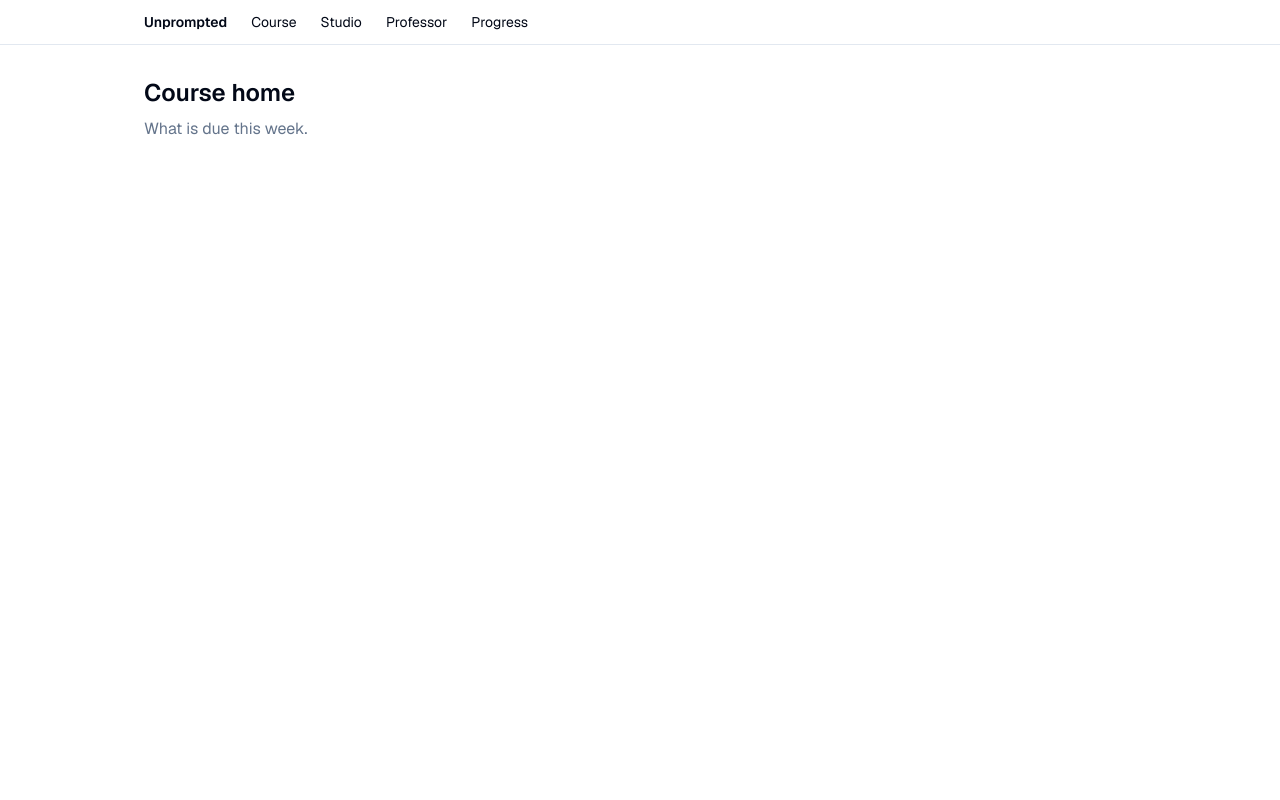
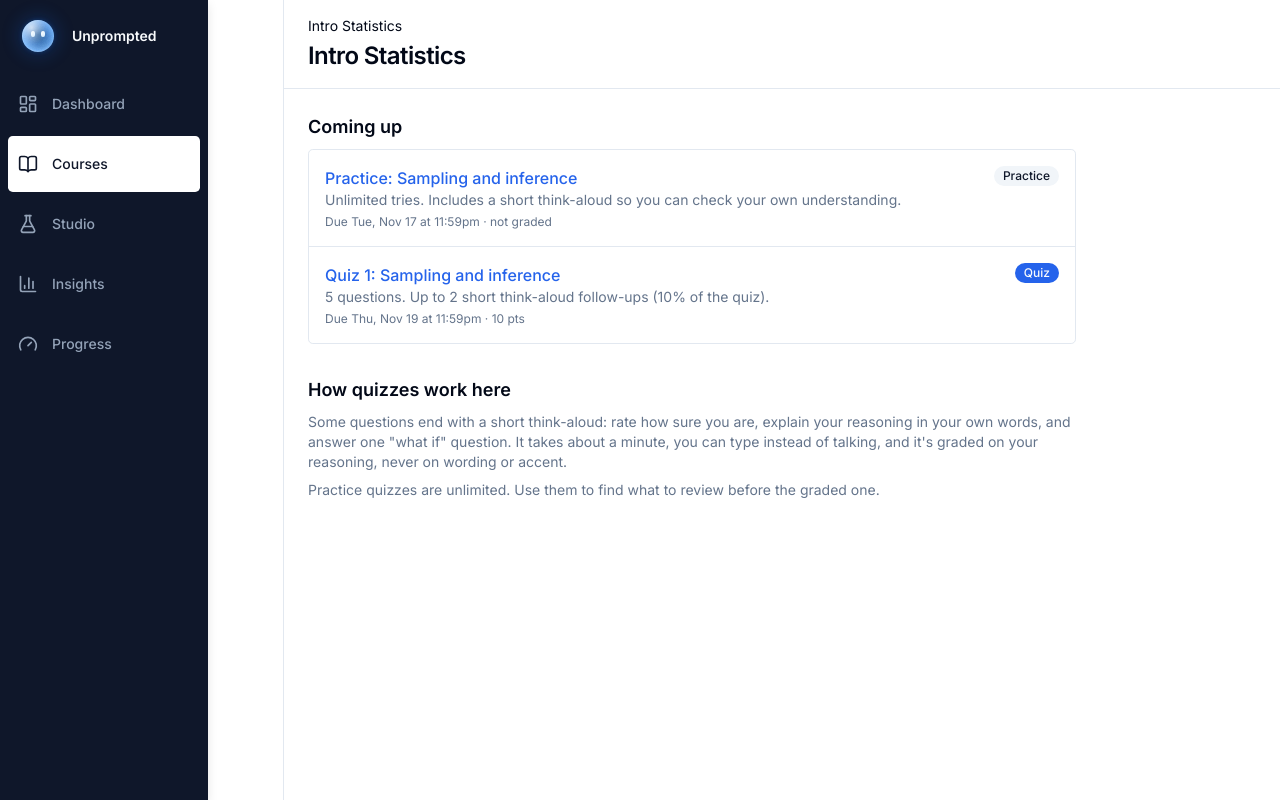
Before and after one commit to lgoyal6/sand-hacks, a Next.js app in the folder apps/web/: page /course in a window 1280 px wide. Built offline with nearby package versions, Linux system fonts and the light colour scheme.

Commit message:
Use D's AppShell: drop global header, Inter + JetBrains Mono, TooltipProvider; add course home, assignments and quizzes pages; VoiceOrb in the probe

```diff
--- /dev/null
+++ b/apps/web/app/(student)/_lib/course.ts
@@ -0,0 +1,38 @@
+// The demo course. A single course until B's Canvas import provides real ones.
+// Due dates and assignment metadata are demo values for the LMS shell.
+export const COURSE = { id: "stats-101", name: "Intro Statistics", term: "Fall 2026" } as const;
+
+export interface Assignment {
+  id: string;
+  title: string;
+  kind: "quiz" | "practice";
+  quizId?: string;
+  due: string; // ISO date
+  points: number;
+  description: string;
+}
+
+export const ASSIGNMENTS: Assignment[] = [
+  {
+    id: "a-practice-1",
+    title: "Practice: Sampling and inference",
+    kind: "practice",
+    quizId: "sample-stats",
+    due: "2026-11-17",
+    points: 0,
+    description: "Unlimited tries. Includes a short think-aloud so you can check your own understanding.",
+  },
+  {
+    id: "a-quiz-1",
+    title: "Quiz 1: Sampling and inference",
+    kind: "quiz",
+    quizId: "sample-stats",
+    due: "2026-11-19",
+    points: 10,
+    description: "5 questions. Up to 2 short think-aloud follow-ups (10% of the quiz).",
+  },
+];
+
+export function formatDue(iso: string) {
+  return new Date(`${iso}T23:59:00`).toLocaleDateString("en-US", { weekday: "short", month: "short", day: "numeric" }) + " at 11:59pm";
+}
--- a/apps/web/app/(student)/quiz/[id]/page.tsx
+++ b/apps/web/app/(student)/quiz/[id]/page.tsx
@@ -1,28 +1,34 @@
 // Owner: C. Student quiz runtime.
 import { Suspense } from "react";
 import { notFound } from "next/navigation";
+import { AppShell, STUDENT_COURSE_NAV } from "@/components/ui/app-shell";
 import { QuizRunner } from "@/components/quiz/quiz-runner";
 import { getQuiz, toPublic } from "../_lib/quizzes";
+import { COURSE } from "../../_lib/course";
 
-async function QuizBody({ params }: { params: Promise<{ id: string }> }) {
-  const { id } = await params;
+async function QuizBody({ params, searchParams }: { params: Promise<{ id: string }>; searchParams: Promise<Record<string, string | string[] | undefined>> }) {
+  const [{ id }, sp] = await Promise.all([params, searchParams]);
   const quiz = await getQuiz(id);
   if (!quiz) notFound();
   const pub = toPublic(quiz);
   return (
-    <>
-      <h1 id="quiz-title" className="text-2xl font-semibold">{pub.title}</h1>
-      <QuizRunner quiz={pub} />
-    </>
+    <AppShell
+      course={{ name: COURSE.name, term: COURSE.term, nav: STUDENT_COURSE_NAV }}
+      breadcrumbs={[{ label: COURSE.name, href: "/course" }, { label: "Quizzes", href: "/course/quizzes" }, { label: pub.title }]}
+      title={pub.title}
+    >
+      <h1 id="quiz-title" className="sr-only">{pub.title}</h1>
+      <div className="max-w-3xl">
+        <QuizRunner quiz={pub} suggestedMode={sp.mode === "graded" ? "graded" : "practice"} />
+      </div>
+    </AppShell>
   );
 }
 
-export default function QuizPage({ params }: PageProps<"/quiz/[id]">) {
+export default function QuizPage({ params, searchParams }: PageProps<"/quiz/[id]">) {
   return (
-    <section className="space-y-6">
-      <Suspense fallback={<p className="text-muted-foreground">Loading quiz...</p>}>
-        <QuizBody params={params} />
-      </Suspense>
-    </section>
+    <Suspense fallback={<p className="p-8 text-muted-foreground">Loading quiz...</p>}>
+      <QuizBody params={params} searchParams={searchParams} />
+    </Suspense>
   );
 }
--- /dev/null
+++ b/apps/web/app/course/assignments/page.tsx
@@ -0,0 +1,18 @@
+// Owner: C.
+import { AppShell, STUDENT_COURSE_NAV } from "@/components/ui/app-shell";
+import { AssignmentList } from "@/components/course/assignment-list";
+import { ASSIGNMENTS, COURSE } from "@/app/(student)/_lib/course";
+
+export default function AssignmentsPage() {
+  return (
+    <AppShell
+      course={{ name: COURSE.name, term: COURSE.term, nav: STUDENT_COURSE_NAV }}
+      breadcrumbs={[{ label: COURSE.name, href: "/course" }, { label: "Assignments" }]}
+      title="Assignments"
+    >
+      <div className="max-w-3xl">
+        <AssignmentList items={ASSIGNMENTS} />
+      </div>
+    </AppShell>
+  );
+}
--- a/apps/web/app/course/page.tsx
+++ b/apps/web/app/course/page.tsx
@@ -1,9 +1,26 @@
-// Placeholder from the scaffold. Owner: C (see docs/CONTRACTS.md).
-export default function Page() {
+// Owner: C. Course home: what's due.
+import { AppShell, STUDENT_COURSE_NAV } from "@/components/ui/app-shell";
+import { AssignmentList } from "@/components/course/assignment-list";
+import { ASSIGNMENTS, COURSE } from "@/app/(student)/_lib/course";
+
+export default function CourseHome() {
+  const upcoming = [...ASSIGNMENTS].sort((a, b) => a.due.localeCompare(b.due));
   return (
-    <section className="space-y-2">
-      <h1 className="text-2xl font-semibold">Course home</h1>
-      <p className="text-muted-foreground">What is due this week.</p>
-    </section>
+    <AppShell course={{ name: COURSE.name, term: COURSE.term, nav: STUDENT_COURSE_NAV }} breadcrumbs={[{ label: COURSE.name }]} title={COURSE.name}>
+      <div className="max-w-3xl space-y-8">
+        <section className="space-y-2">
+          <h2 className="text-lg font-semibold">Coming up</h2>
+          <AssignmentList items={upcoming} />
+        </section>
+        <section className="space-y-2 text-sm text-muted-foreground">
+          <h2 className="text-lg font-semibold text-foreground">How quizzes work here</h2>
+          <p>
+            Some questions end with a short think-aloud: rate how sure you are, explain your reasoning in your own words, and answer one &quot;what if&quot;
+            question. It takes about a minute, you can type instead of talking, and it&apos;s graded on your reasoning, never on wording or accent.
+          </p>
+          <p>Practice quizzes are unlimited. Use them to find what to review before the graded one.</p>
+        </section>
+      </div>
+    </AppShell>
   );
 }
--- /dev/null
+++ b/apps/web/app/course/quizzes/page.tsx
@@ -0,0 +1,18 @@
+// Owner: C.
+import { AppShell, STUDENT_COURSE_NAV } from "@/components/ui/app-shell";
+import { AssignmentList } from "@/components/course/assignment-list";
+import { ASSIGNMENTS, COURSE } from "@/app/(student)/_lib/course";
+
+export default function QuizzesPage() {
+  return (
+    <AppShell
+      course={{ name: COURSE.name, term: COURSE.term, nav: STUDENT_COURSE_NAV }}
+      breadcrumbs={[{ label: COURSE.name, href: "/course" }, { label: "Quizzes" }]}
+      title="Quizzes"
+    >
+      <div className="max-w-3xl">
+        <AssignmentList items={ASSIGNMENTS.filter((a) => a.quizId)} />
+      </div>
+    </AppShell>
+  );
+}
--- a/apps/web/app/layout.tsx
+++ b/apps/web/app/layout.tsx
@@ -1,40 +1,22 @@
 import type { Metadata } from "next";
-import { Geist, Geist_Mono } from "next/font/google";
-import Link from "next/link";
+import { Inter, JetBrains_Mono } from "next/font/google";
+import { TooltipProvider } from "@/components/ui/tooltip";
 import "./globals.css";
 
-const geistSans = Geist({
-  variable: "--font-sans",
-  subsets: ["latin"],
-});
-
-const geistMono = Geist_Mono({
-  variable: "--font-geist-mono",
-  subsets: ["latin"],
-});
+const inter = Inter({ variable: "--font-inter", subsets: ["latin"] });
+const mono = JetBrains_Mono({ variable: "--font-jetbrains-mono", subsets: ["latin"] });
 
 export const metadata: Metadata = {
   title: "Unprompted",
   description: "Quizzes that test what only the learner has: a model of the problem in their head.",
 };
 
+// Each page renders its own chrome with AppShell (@/components/ui/app-shell, owner D).
 export default function RootLayout({ children }: LayoutProps<"/">) {
   return (
-    <html
-      lang="en"
-      className={`${geistSans.variable} ${geistMono.variable} h-full antialiased`}
-    >
-      <body className="min-h-full flex flex-col">
-        <header className="border-b">
-          <nav className="mx-auto flex max-w-5xl items-center gap-6 px-4 py-3 text-sm">
-            <Link href="/" className="font-semibold">Unprompted</Link>
-            <Link href="/course">Course</Link>
-            <Link href="/studio">Studio</Link>
-            <Link href="/professor">Professor</Link>
-            <Link href="/progress">Progress</Link>
-          </nav>
-        </header>
-        <main className="mx-auto w-full max-w-5xl flex-1 px-4 py-8">{children}</main>
+    <html lang="en" className={`${inter.variable} ${mono.variable} h-full antialiased`}>
+      <body className="min-h-full">
+        <TooltipProvider>{children}</TooltipProvider>
       </body>
     </html>
   );
--- a/apps/web/app/page.tsx
+++ b/apps/web/app/page.tsx
@@ -1,17 +1,22 @@
 import Link from "next/link";
+import { AppShell } from "@/components/ui/app-shell";
 
 export default function Home() {
   return (
-    <section className="space-y-4">
-      <h1 className="text-3xl font-semibold">Unprompted</h1>
-      <p className="text-muted-foreground max-w-prose">
-        Quizzes that test what only you have: a model of the problem in your head.
-      </p>
-      <ul className="list-disc pl-6">
-        <li><Link className="underline" href="/course">Course home</Link></li>
-        <li><Link className="underline" href="/quiz/sample-stats">Sample quiz</Link></li>
-        <li><Link className="underline" href="/studio">Professor studio</Link></li>
-      </ul>
-    </section>
+    <AppShell title="Dashboard">
+      <div className="max-w-3xl space-y-6">
+        <p className="text-muted-foreground">Quizzes that test what only you have: a model of the problem in your head.</p>
+        <div className="grid gap-4 sm:grid-cols-2">
+          <Link href="/course" className="rounded-md border p-4 hover:bg-muted">
+            <p className="font-medium">Intro Statistics</p>
+            <p className="text-sm text-muted-foreground">Student view: course home, quizzes, think-aloud</p>
+          </Link>
+          <Link href="/studio" className="rounded-md border p-4 hover:bg-muted">
+            <p className="font-medium">Professor studio</p>
+            <p className="text-sm text-muted-foreground">Attack a quiz, transform items, review evidence</p>
+          </Link>
+        </div>
+      </div>
+    </AppShell>
   );
 }
--- /dev/null
+++ b/apps/web/components/course/assignment-list.tsx
@@ -0,0 +1,27 @@
+import Link from "next/link";
+import { Badge } from "@/components/ui/badge";
+import { type Assignment, formatDue } from "@/app/(student)/_lib/course";
+
+export function AssignmentList({ items }: { items: Assignment[] }) {
+  return (
+    <ul className="divide-y rounded-md border">
+      {items.map((a) => {
+        const href = a.quizId ? `/quiz/${a.quizId}${a.kind === "quiz" ? "?mode=graded" : ""}` : "#";
+        return (
+          <li key={a.id} id={`assignment-${a.id}`} className="flex items-start justify-between gap-4 p-4">
+            <div className="space-y-1">
+              <Link href={href} className="font-medium text-primary hover:underline">
+                {a.title}
+              </Link>
+              <p className="text-sm text-muted-foreground">{a.description}</p>
+              <p className="text-xs text-muted-foreground">
+                Due {formatDue(a.due)} · {a.points ? `${a.points} pts` : "not graded"}
+              </p>
+            </div>
+            <Badge variant={a.kind === "quiz" ? "default" : "secondary"}>{a.kind === "quiz" ? "Quiz" : "Practice"}</Badge>
+          </li>
+        );
+      })}
+    </ul>
+  );
+}
--- a/apps/web/components/probe/probe-flow.tsx
+++ b/apps/web/components/probe/probe-flow.tsx
@@ -5,6 +5,7 @@
 import { useCallback, useEffect, useRef, useState } from "react";
 import { Button } from "@/components/ui/button";
 import { Card, CardContent, CardDescription, CardHeader, CardTitle } from "@/components/ui/card";
+import { VoiceOrb, type VoiceOrbState } from "@/components/ui/siri-orb";
 import { ConfidenceScale } from "./confidence-scale";
 
 type Step = "intro" | "before" | "explain" | "cf_loading" | "cf" | "after" | "done";
@@ -133,13 +134,18 @@ export function ProbeFlow({ attemptId, itemId, practice, onDone }: ProbeFlowProp
     mark("prompt", 0);
   };
 
+  const orb: VoiceOrbState = step === "cf_loading" ? "thinking" : step === "explain" || step === "cf" ? "listening" : "idle";
+
   return (
     <Card id="probe" data-step={step} data-probe-id={probeId ?? ""}>
-      <CardHeader>
+      <CardHeader className="flex flex-row items-start gap-4">
+        <VoiceOrb state={orb} size="56px" />
+        <div className="space-y-1.5">
         <CardTitle>Think it through out loud</CardTitle>
         <CardDescription>
           A quick check on how you got your answer. Explaining your reasoning is one of the best ways to lock it in. It isn&apos;t a trick, and wording or accent never counts.
-        </CardDescription>
+          </CardDescription>
+        </div>
       </CardHeader>
       <CardContent className="space-y-6">
         {step === "intro" && (
--- a/apps/web/components/quiz/quiz-runner.tsx
+++ b/apps/web/components/quiz/quiz-runner.tsx
@@ -15,7 +15,7 @@ function isEmpty(a: Answer) {
   return Array.isArray(a) ? a.length === 0 : a.trim() === "";
 }
 
-export function QuizRunner({ quiz }: { quiz: PublicQuiz }) {
+export function QuizRunner({ quiz, suggestedMode = "practice" }: { quiz: PublicQuiz; suggestedMode?: Mode }) {
   const [phase, setPhase] = useState<Phase>("start");
   const [mode, setMode] = useState<Mode>("practice");
   const [attemptId, setAttemptId] = useState<string | null>(null);
@@ -117,10 +117,10 @@ export function QuizRunner({ quiz }: { quiz: PublicQuiz }) {
           {quiz.items.length} questions. Practice mode shows how you did after each one. Graded mode shows your results at the end.
         </p>
         <div className="flex gap-3">
-          <Button id="start-practice" onClick={() => start("practice")} disabled={busy}>
+          <Button id="start-practice" variant={suggestedMode === "practice" ? "default" : "outline"} onClick={() => start("practice")} disabled={busy}>
             Start practice
           </Button>
-          <Button id="start-graded" variant="outline" onClick={() => start("graded")} disabled={busy}>
+          <Button id="start-graded" variant={suggestedMode === "graded" ? "default" : "outline"} onClick={() => start("graded")} disabled={busy}>
             Start graded quiz
           </Button>
         </div>
```
